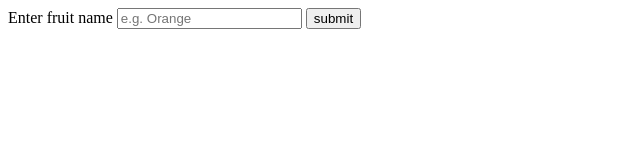
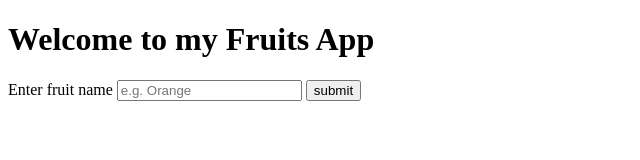
Before and after one commit to Sal-jaff/Fruit-App, a website: page index.html in a window 1280 px wide. Shown: the whole page, without its empty margins (0-640 px from the left). Drawn offline with Linux system fonts and the light colour scheme.

Commit message:
added a heading

```diff
--- a/index.html
+++ b/index.html
@@ -7,6 +7,7 @@
     <script src="./bundle.js" defer></script>
 </head>
 <body>
+    <h1>Welcome to my Fruits App</h1>
     <section id = "inputSection">
             <form>
                 <label for="fruitInput">Enter fruit name</label>
```
